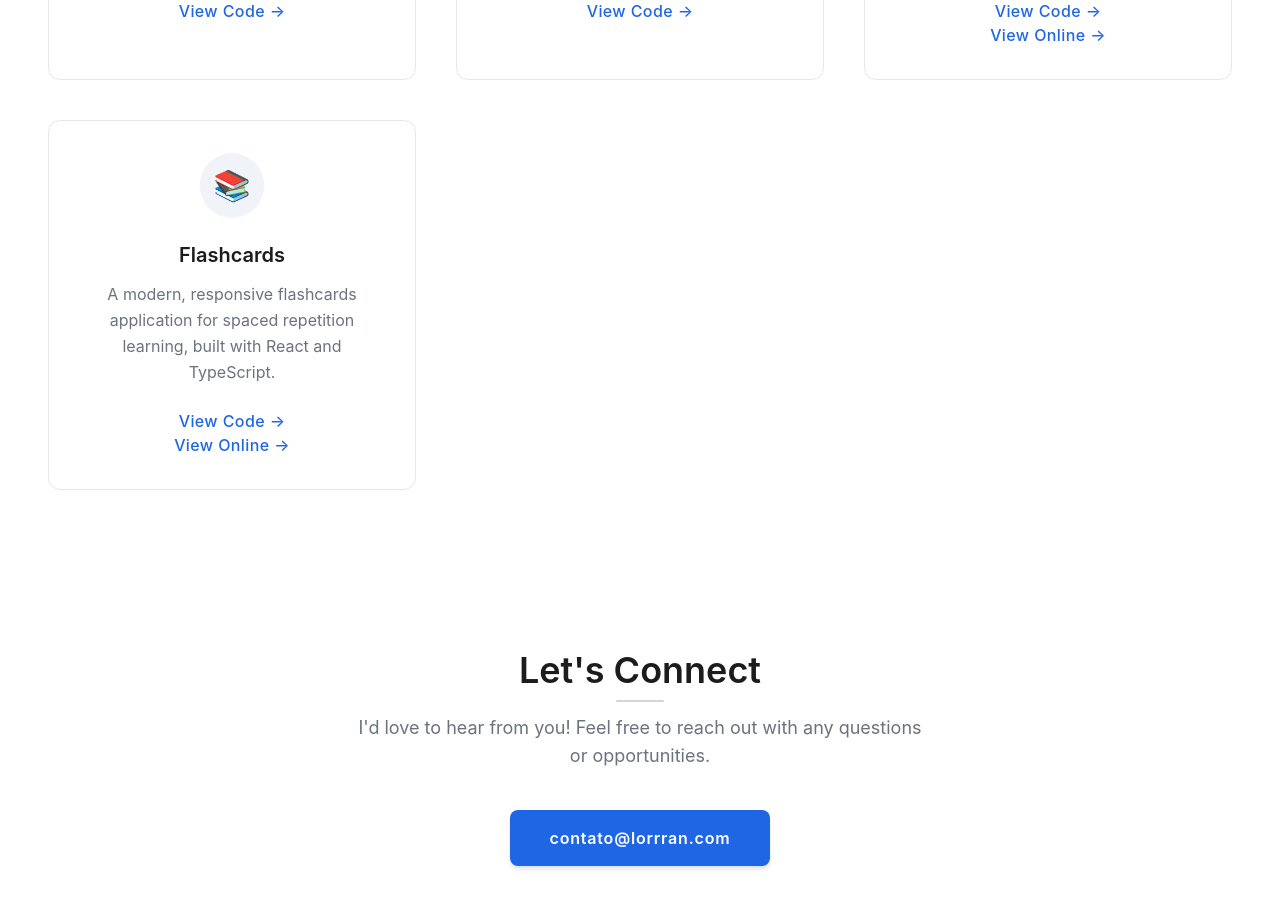
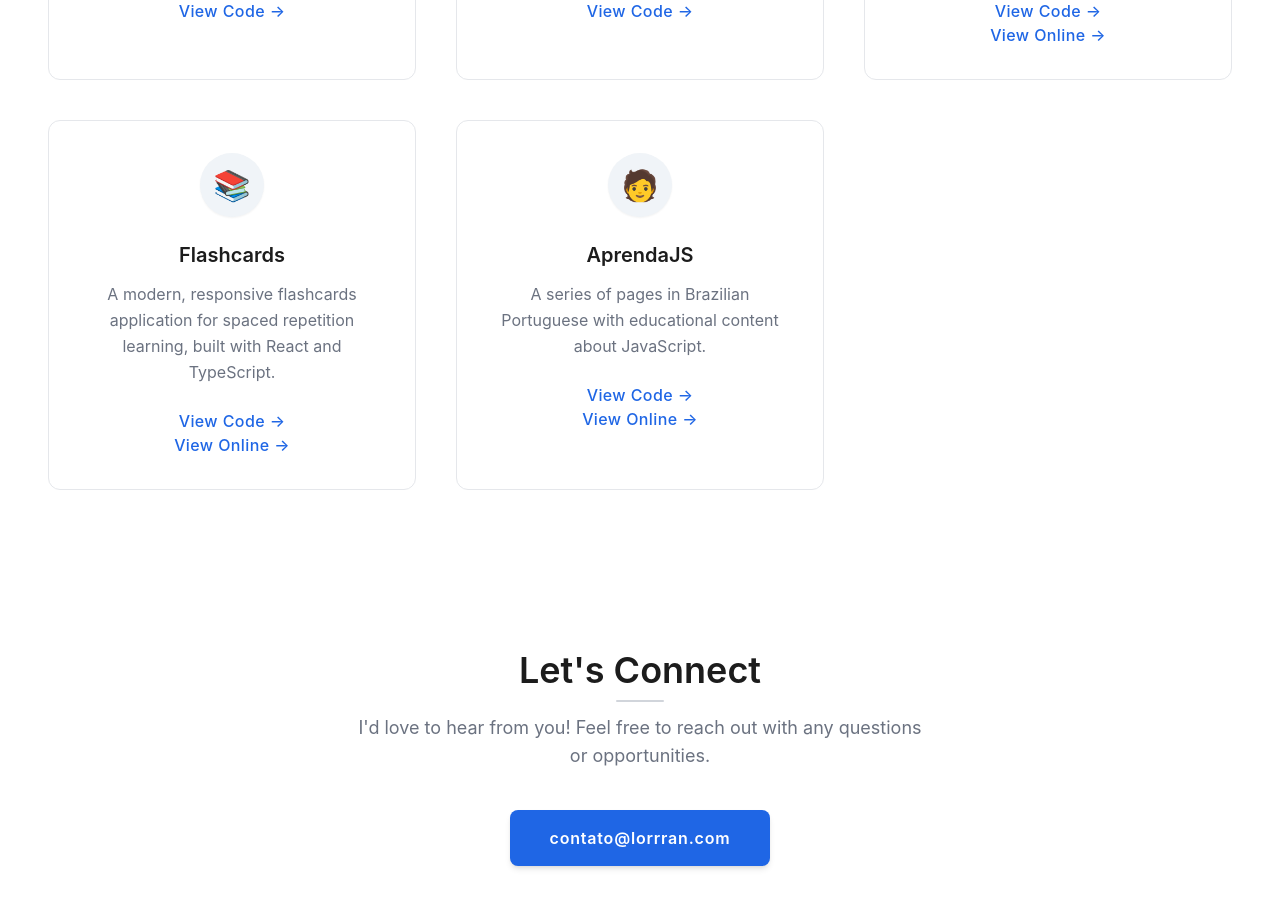
Before and after one commit to derivia/portfolio, a React (Vite) app in the folder client/: page / in a window 1280 px wide. Shown: the part 1800-2708 px from the top of the page. Built offline with nearby package versions, Linux system fonts and the light colour scheme; the HTML template or start-up script is replaced by a standard one.

Commit message:
feat: new project to projects list

```diff
--- a/client/src/components/Projects.tsx
+++ b/client/src/components/Projects.tsx
@@ -33,6 +33,14 @@ const Projects = () => {
 			deployed: "https://flashcards.lorrran.com",
 			icon: "📚",
 		},
+		{
+			title: "AprendaJS",
+			description:
+				"A series of pages in Brazilian Portuguese with educational content about JavaScript.",
+			link: "https://github.com/derivia/aprendajs",
+			deployed: "https://aprendajs.lorrran.com",
+			icon: "🧑",
+		},
 	];
 
 	return (
```
